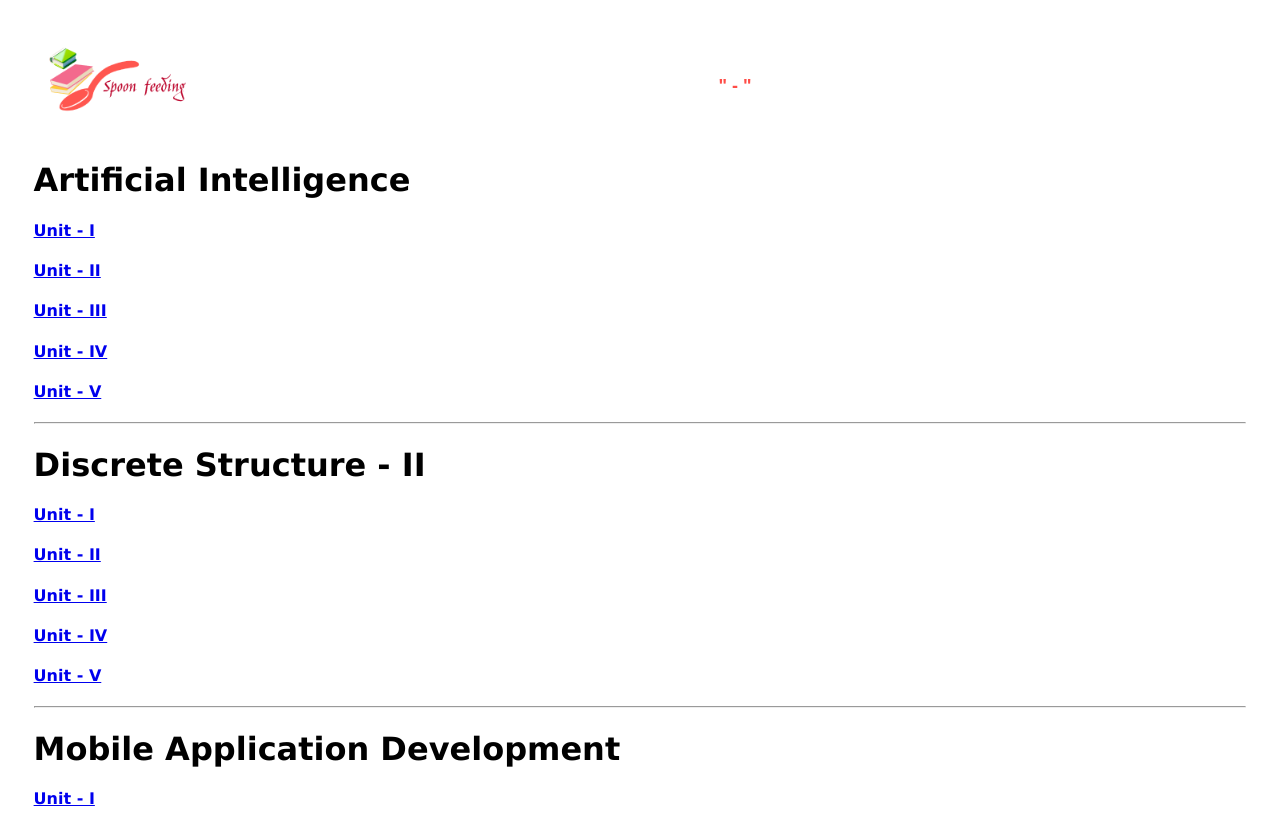
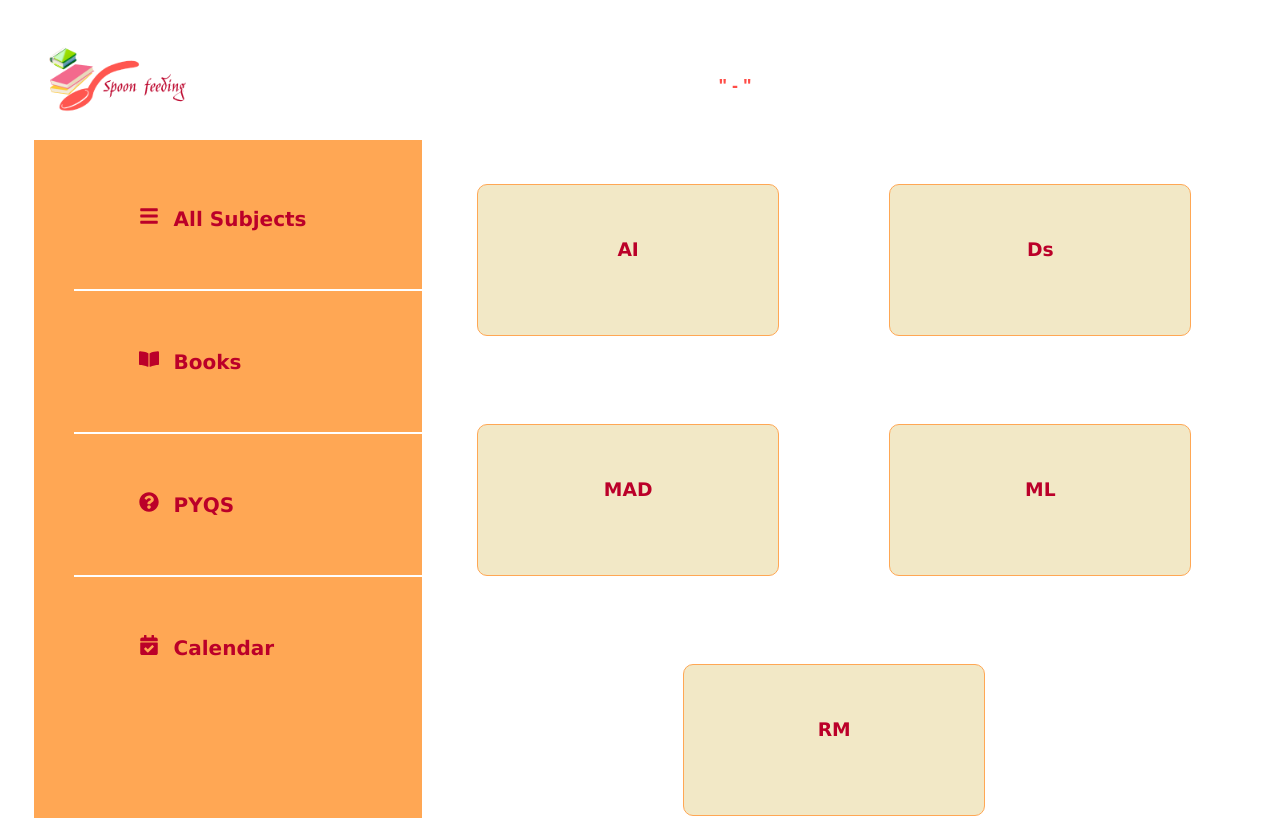
Before and after one commit to parveshahamed00/spoon-feeding, a React (Create React App) app: page / in a window 1280 px wide. Shown: the top 818 px of the page. Built offline with nearby package versions, Linux system fonts and the light colour scheme; no server answers.

Commit message:
creating hero section

```diff
--- a/package.json
+++ b/package.json
@@ -8,6 +8,7 @@
     "@testing-library/user-event": "^13.5.0",
     "react": "^18.3.1",
     "react-dom": "^18.3.1",
+    "react-icons": "^5.2.1",
     "react-pdf": "^8.0.2",
     "react-router-dom": "^6.23.1",
     "react-scripts": "^5.0.1",
--- a/public/index.html
+++ b/public/index.html
@@ -15,6 +15,7 @@
       user's mobile device or desktop. See https://developers.google.com/web/fundamentals/web-app-manifest/
     -->
     <link rel="manifest" href="%PUBLIC_URL%/manifest.json" />
+    <link rel="stylesheet" href="https://cdnjs.cloudflare.com/ajax/libs/font-awesome/4.7.0/css/font-awesome.min.css">
     <!--
       Notice the use of %PUBLIC_URL% in the tags above.
       It will be replaced with the URL of the `public` folder during the build.
--- a/src/App.js
+++ b/src/App.js
@@ -11,12 +11,21 @@ import MlBook from "./Components/Books/MlBook/MlBook";
 import RmBook from "./Components/Books/RmBook/RmBook";
 import Pyqs from "./Components/Pyqs/Pyqs";
 import Calendar from "./Components/Calendar/Calendar";
+import SideBar from "./Components/SideBar/SideBar";
+import HeroSection from "./Components/HeroSection/HeroSection";
+import BookSection from "./Components/BookSection/BookSection";
 
 function App() {
   return (
     <div className="App">
       <Navbar></Navbar>
-      <Ai />
+      <div className="home-page">
+      <SideBar/>
+      {/* <HeroSection/> */}
+      <BookSection/>
+      </div>
+
+      {/* <Ai />
       <Ds />
       <Mad />
       <Ml />
@@ -27,11 +36,7 @@ function App() {
       <MlBook />
       <RmBook />
       <Pyqs/>
-      <Calendar/>
-      <div className="main">
-        <div className="nav"></div>
-        <div className="content"></div>
-      </div>
+      <Calendar/> */}
     </div>
   );
 }
--- /dev/null
+++ b/src/Components/BookSection/BookSection.js
@@ -0,0 +1,18 @@
+import React from 'react'
+import Card from '../HeroSection/Card'
+
+const BookSection = () => {
+  return (
+    <div className='hero-container'>
+    <div className='hero-cards'>
+        <Card title='AI'/>
+        <Card title='Ds'/>
+        <Card title='MAD'/>
+        <Card title='ML'/>
+        <Card title='RM'/>
+    </div>
+</div>
+  )
+}
+
+export default BookSection
--- /dev/null
+++ b/src/Components/HeroSection/Card.js
@@ -0,0 +1,11 @@
+import React from "react";
+
+const Card = (props) => {
+  return (
+    <div className="card-container">
+      <h3>{props.title}</h3>
+    </div>
+  );
+};
+
+export default Card;
--- /dev/null
+++ b/src/Components/HeroSection/HeroSection.js
@@ -0,0 +1,20 @@
+import React from 'react'
+import Card from './Card'
+
+const HeroSection = () => {
+  return (
+    <div className='hero-container'>
+        <div className='hero-cards'>
+            <Card title='AI'/>
+            <Card title='Ds'/>
+            <Card title='MAD'/>
+            <Card title='ML'/>
+            <Card title='RM'/>
+            <Card title='MAD PRACTICAL'/>
+            <Card title='ML PRACTICAL'/>
+        </div>
+    </div>
+  )
+}
+
+export default HeroSection
--- a/src/Components/SideBar/SideBar.js
+++ b/src/Components/SideBar/SideBar.js
@@ -1,34 +1,41 @@
 import React from 'react'
-
+import { FaBars, FaBookOpen,FaQuestionCircle,FaCalendarCheck } from "react-icons/fa";
 const SideBar = () => {
   return (
-    <div>
-        <div>
-            <ol>
-                <a>
+    <>
+        <div className='side-bar'>
+            <ul>
+                <a href='#'>
                    <li>
-
+                    <span className='icon'><FaBars/></span>
+                     All Subjects
                    </li>
                 </a>
-                <a>
+                <hr/>
+                <a  href='#'>
                    <li>
-
+                   <span className='icon'><FaBookOpen/></span>
+                    Books
                    </li>
                 </a>
-                <a>
+                <hr/>
+                <a  href='#'>
                    <li>
-
+                   <span className='icon'><FaQuestionCircle/></span>
+                    PYQS
                    </li>
                 </a>
-                <a>
+                <hr/>
+                <a  href='#'>
                    <li>
-
+                   <span className='icon'><FaCalendarCheck/></span>
+                    Calendar
                    </li>
                 </a>
-            </ol>
+            </ul>
 
         </div>
-    </div>
+    </>
   )
 }
 
--- a/src/index.css
+++ b/src/index.css
@@ -29,3 +29,65 @@ body{
     min-height: 80vh;
     background-color: aliceblue;
 }
+/* SideBar  */
+.side-bar{
+    background-color: #FFA754;
+    width: 400px;
+    min-height: 90vh;
+}
+.side-bar ul li{
+    list-style: none;
+    padding: 50px;
+    font-size: 20px;
+    font-weight: 600;
+    color: #BB0029;
+}
+.side-bar  a :hover{
+    color: whitesmoke;
+}
+.side-bar ul a {
+    text-decoration: none;
+}
+.side-bar hr{
+
+    border:1px solid white;
+}
+.icon{
+    padding: 15px;
+}
+/* SideBar ending */
+
+/* hero section */
+.hero-container{
+    width: 70%;
+    min-height: 90vh;
+    /* background-color: #BB0029; */
+    display: flex;
+}
+.hero-cards{
+    display: flex;
+    flex-wrap: wrap;
+    justify-content: space-around;
+    align-items: center;
+}
+/* hero section ending */
+
+/* card  */
+.card-container{
+background-color:#F2E8C6 ;
+width: 300PX;
+height: 150px;
+border-radius: 10px;
+border: 1px solid #FFA754;
+}
+.card-container h3{
+    color: #BB0029;
+    padding-top: 35px;
+    text-align: center;
+}
+/* card closing */
+
+/* home page opening */
+.home-page{
+    display: flex
+}
```
Also changed, not shown: 1 other file (tests, documents, lock files or other folders).
